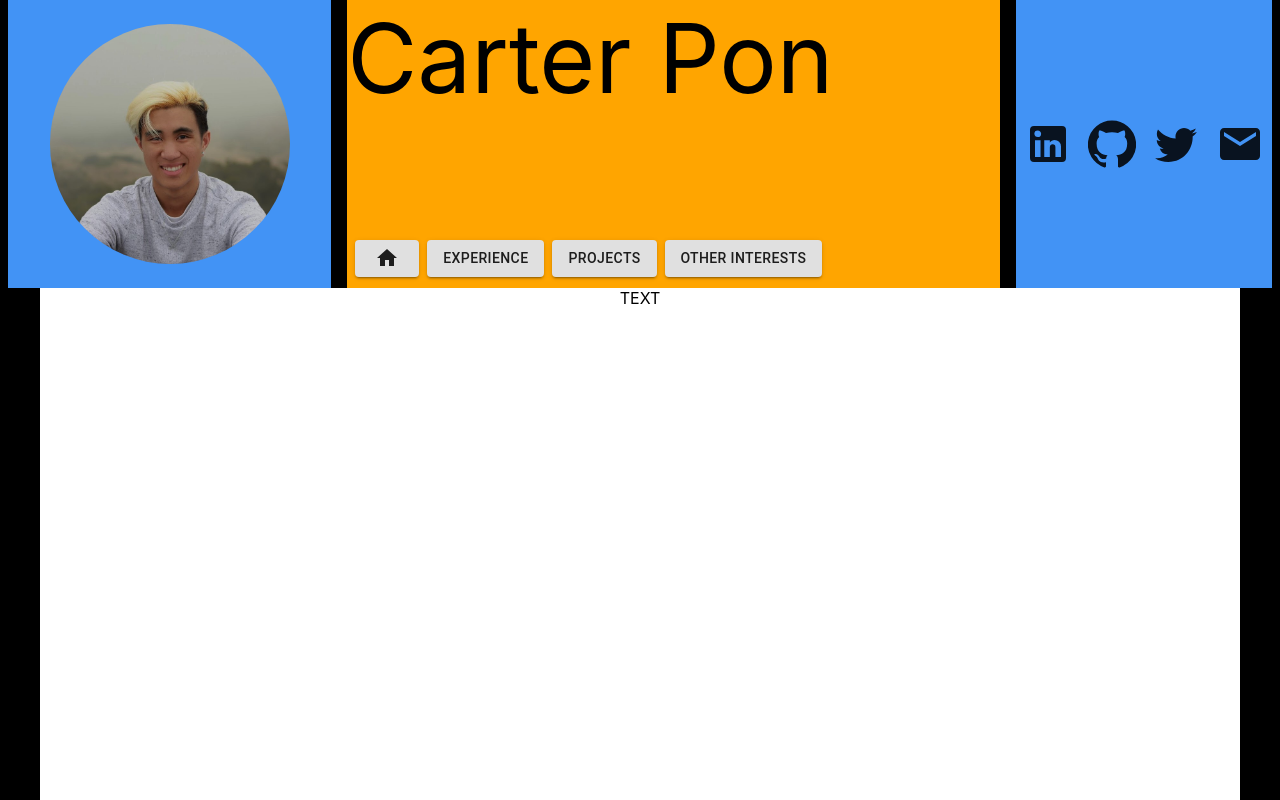
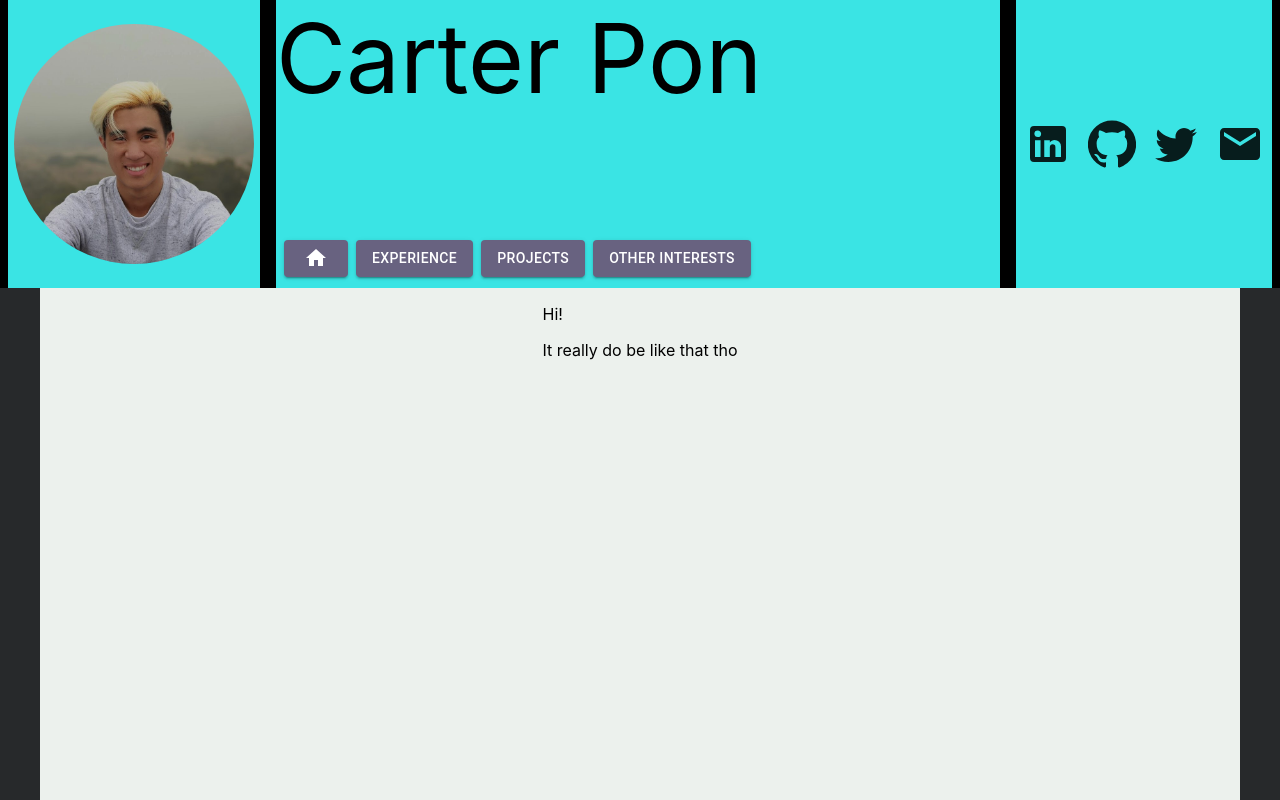
Before and after one commit to cpon00/carters-website, a React (Create React App) app: page / in a window 1280 px wide. Shown: the top 800 px of the page. Built offline with nearby package versions, Linux system fonts and the light colour scheme.

Commit message:
added coloring, may need to refine later

```diff
--- a/src/App.js
+++ b/src/App.js
@@ -1,5 +1,15 @@
 import React from 'react'
 import './App.css'
+
+import clsx from 'clsx'
+
+import Button from '@material-ui/core/Button'
+import HomeIcon from '@material-ui/icons/Home'
+import Avatar from '@material-ui/core/Avatar'
+import LinkedInIcon from '@material-ui/icons/LinkedIn'
+import GitHubIcon from '@material-ui/icons/GitHub'
+import TwitterIcon from '@material-ui/icons/Twitter'
+import MailIcon from '@material-ui/icons/Mail'
 
 import { makeStyles } from '@material-ui/core/styles'
 
@@ -7,7 +17,95 @@ import Resume from './pages/Resume'
 
 const useStyles = makeStyles(theme => ({
   root: {
-    backgroundColor: 'red'
+    backgroundColor: 'lightgrey',
+    height: '100vh'
+  },
+
+  topPanel: {
+    display: 'flex',
+    flexDirection: 'row',
+    height: theme.spacing(36),
+    backgroundColor: 'black'
+  },
+
+  topSection: {
+    flexGrow: 1,
+    display: 'flex',
+    marginLeft: theme.spacing(1),
+    marginRight: theme.spacing(1),
+    backgroundColor: '#3ae4e4'
+  },
+
+  picture: {
+    display: 'flex',
+    justifyContent: 'center',
+    flexGrow: 0.1
+    // marginLeft: theme.spacing(1),
+    // marginRight: theme.spacing(1)
+  },
+  avatar: {
+    width: theme.spacing(30),
+    height: theme.spacing(30),
+    justifyContent: 'center',
+    alignSelf: 'center'
+  },
+
+  topCenterSection: {
+    flexGrow: 2,
+    display: 'flex',
+    flexDirection: 'column',
+    backgroundColor: '#3ae4e4',
+    color: 'black'
+  },
+
+  socials: {
+    flexGrow: 1,
+    display: 'flex',
+    marginLeft: theme.spacing(1),
+    marginRight: theme.spacing(1),
+    //maxheight: theme.spacing(7),
+    maxWidth: theme.spacing(32)
+  },
+
+  socialIcons: {
+    display: 'flex',
+    justifyContent: 'center',
+    alignSelf: 'center',
+    fontSize: theme.spacing(6)
+  },
+
+  bio: {
+    display: 'flex',
+    flexDirection: 'row',
+    fontSize: theme.spacing(12),
+    height: theme.spacing(30)
+  },
+
+  tabs: {
+    display: 'flex',
+    flexDirection: 'row'
+  },
+
+  button: {
+    marginLeft: theme.spacing(1),
+    backgroundColor: '#686280',
+    color: 'white'
+  },
+
+  bottomPanel: {
+    display: 'flex',
+    justifyContent: 'center',
+    backgroundColor: '#27292B',
+    width: '100%'
+  },
+
+  textSection: {
+    display: 'flex',
+    minHeight: theme.spacing(100),
+    minWidth: theme.spacing(1200 / 8),
+    maxWidth: theme.spacing(1600 / 8),
+    justifyContent: 'center',
+    backgroundColor: '#ECF1ED'
   }
 }))
 
@@ -15,7 +113,69 @@ const App = props => {
   const classes = useStyles(props)
   return (
     <div className={classes.root}>
-      <Resume />
+      <div className={classes.topPanel}>
+        {/* PICTURE */}
+
+        <div className={clsx(classes.topSection, classes.picture)}>
+          <Avatar className={classes.avatar} alt="me" src="/portrait.jpg" />
+        </div>
+
+        {/* BIO SECTION */}
+
+        <div className={clsx(classes.topSection, classes.topCenterSection)}>
+          <div className={classes.bio}>
+            <div>Carter Pon</div>
+          </div>
+
+          {/* TAB BUTTONS */}
+
+          <div className={classes.tabs}>
+            <Button className={classes.button} variant="contained">
+              <HomeIcon />
+            </Button>
+            <Button className={classes.button} variant="contained">
+              Experience
+            </Button>
+            <Button className={classes.button} variant="contained">
+              PROJECTS
+            </Button>
+            <Button className={classes.button} variant="contained">
+              OTHER INTERESTS
+            </Button>
+          </div>
+        </div>
+
+        {/* SOCIALS */}
+
+        <div className={clsx(classes.topSection, classes.socials)}>
+          <Button>
+            <LinkedInIcon
+              className={classes.socialIcons}
+              //   onClick={(window.location.href = 'https://www.linkedin.com/in/cpon/')}
+            />
+          </Button>
+          <Button>
+            <GitHubIcon
+              className={classes.socialIcons}
+              //   onClick={(window.location.href = 'https://github.com/cpon00')}
+            />
+          </Button>
+          <Button>
+            <TwitterIcon
+              className={classes.socialIcons}
+              //   onClick={(window.location.href = 'https://twitter.com/cpon00')}
+            />
+          </Button>
+          <Button>
+            <MailIcon className={classes.socialIcons} />
+          </Button>
+        </div>
+      </div>
+      <div className={classes.bottomPanel}>
+        <div className={classes.textSection}>
+          <Resume />
+        </div>
+      </div>
     </div>
   )
 }
--- a/src/pages/Resume.jsx
+++ b/src/pages/Resume.jsx
@@ -1,172 +1,22 @@
 import React from 'react'
 import Button from '@material-ui/core/Button'
-import HomeIcon from '@material-ui/icons/Home'
-import Avatar from '@material-ui/core/Avatar'
-import LinkedInIcon from '@material-ui/icons/LinkedIn'
-import GitHubIcon from '@material-ui/icons/GitHub'
-import TwitterIcon from '@material-ui/icons/Twitter'
-import MailIcon from '@material-ui/icons/Mail'
 
 import { makeStyles } from '@material-ui/core/styles'
 import clsx from 'clsx'
 
 const useStyles = makeStyles(theme => ({
   root: {
-    backgroundColor: 'black',
+    backgroundColor: 'lightgrey',
     height: '100vh'
-  },
-
-  topPanel: {
-    display: 'flex',
-    flexDirection: 'row',
-    height: theme.spacing(36),
-    backgroundColor: 'black'
-  },
-
-  topSection: {
-    flexGrow: 1,
-    display: 'flex',
-    marginLeft: theme.spacing(1),
-    marginRight: theme.spacing(1),
-    backgroundColor: '#4293f5'
-  },
-
-  picture: {
-    display: 'flex',
-    justifyContent: 'center',
-    flexGrow: 1,
-    marginLeft: theme.spacing(1),
-    marginRight: theme.spacing(1)
-  },
-  avatar: {
-    width: theme.spacing(30),
-    height: theme.spacing(30),
-    justifyContent: 'center',
-    alignSelf: 'center'
-  },
-
-  topCenterSection: {
-    flexGrow: 2,
-    display: 'flex',
-    flexDirection: 'column',
-    backgroundColor: 'orange'
-  },
-
-  socials: {
-    flexGrow: 1,
-    display: 'flex',
-    marginLeft: theme.spacing(1),
-    marginRight: theme.spacing(1),
-    maxheight: theme.spacing(7),
-    maxWidth: theme.spacing(32)
-  },
-
-  socialIcons: {
-    display: 'flex',
-    justifyContent: 'center',
-    alignSelf: 'center',
-    fontSize: theme.spacing(6)
-  },
-
-  bio: {
-    display: 'flex',
-    flexDirection: 'row',
-    fontSize: theme.spacing(12),
-    height: theme.spacing(30)
-  },
-
-  tabs: {
-    display: 'flex',
-    flexDirection: 'row'
-  },
-
-  button: {
-    marginLeft: theme.spacing(1)
-  },
-
-  bottomPanel: {
-    display: 'flex',
-    justifyContent: 'center'
-  },
-
-  textSection: {
-    display: 'flex',
-    backgroundColor: 'white',
-    minHeight: theme.spacing(100),
-    minWidth: theme.spacing(150),
-    justifyContent: 'center'
   }
 }))
 
 const Resume = props => {
   const classes = useStyles(props)
   return (
-    <div className={classes.root}>
-      <div className={classes.topPanel}>
-        {/* PICTURE */}
-
-        <div className={clsx(classes.topSection, classes.picture)}>
-          <Avatar className={classes.avatar} alt="me" src="/portrait.jpg" />
-        </div>
-
-        {/* BIO SECTION */}
-
-        <div className={clsx(classes.topSection, classes.topCenterSection)}>
-          <div className={classes.bio}>
-            <div>Carter Pon</div>
-          </div>
-
-          {/* TAB BUTTONS */}
-
-          <div className={classes.tabs}>
-            <Button className={classes.button} variant="contained">
-              <HomeIcon />
-            </Button>
-            <Button className={classes.button} variant="contained">
-              Experience
-            </Button>
-            <Button className={classes.button} variant="contained">
-              PROJECTS
-            </Button>
-            <Button className={classes.button} variant="contained">
-              OTHER INTERESTS
-            </Button>
-            {/* <div className={classes.tab}>HOME</div>
-            <div className={classes.tab}>EXPERIENCE</div>
-            <div className={classes.tab}></div>
-            <div className={classes.tab}>OTHER INTERESTS</div> */}
-          </div>
-        </div>
-
-        {/* SOCIALS */}
-
-        <div className={clsx(classes.topSection, classes.socials)}>
-          <Button>
-            <LinkedInIcon
-              className={classes.socialIcons}
-              //   onClick={(window.location.href = 'https://www.linkedin.com/in/cpon/')}
-            />
-          </Button>
-          <Button>
-            <GitHubIcon
-              className={classes.socialIcons}
-              //   onClick={(window.location.href = 'https://github.com/cpon00')}
-            />
-          </Button>
-          <Button>
-            <TwitterIcon
-              className={classes.socialIcons}
-              //   onClick={(window.location.href = 'https://twitter.com/cpon00')}
-            />
-          </Button>
-          <Button>
-            <MailIcon className={classes.socialIcons} />
-          </Button>
-        </div>
-      </div>
-      <div className={classes.bottomPanel}>
-        <div className={classes.textSection}>TEXT</div>
-      </div>
+    <div>
+      <p>Hi!</p>
+      <p>It really do be like that tho</p>
     </div>
   )
 }
```
